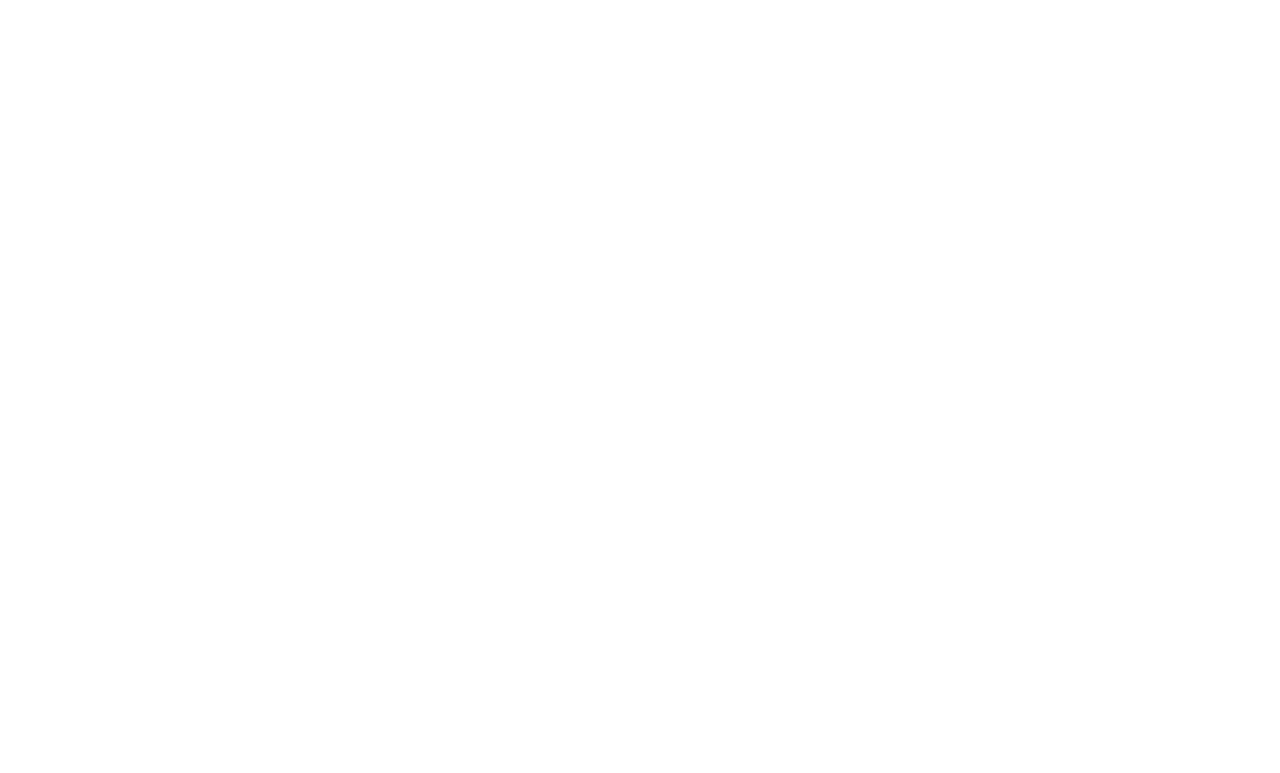
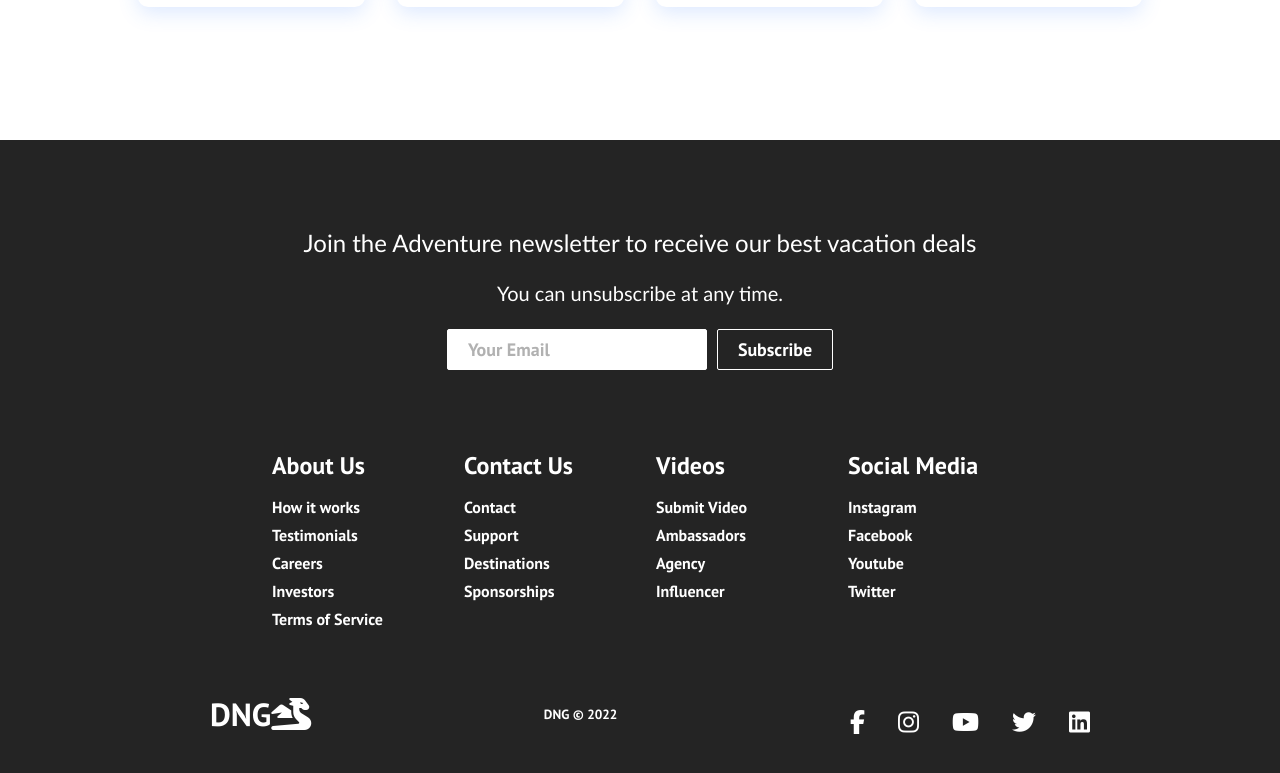
Before and after one commit to dani888/responsive-react, a React (Create React App) app: page / in a window 1280 px wide. Shown: the part 2121-2894 px from the top of the page. Before the commit the page ends 1925 px from the top, so only its background shows below. Built offline with nearby package versions, Linux system fonts and the light colour scheme.

Commit message:
wip footer component

```diff
--- a/src/components/Cards.js
+++ b/src/components/Cards.js
@@ -11,7 +11,7 @@ function Cards() {
         <div className="cards__wrapper">
           <ul className="cards__items">
             <CardItem
-              src={"/images/img-9.jpg"}
+              src="/images/img-9.jpg"
               text="Explore the hidden waterfall deep inside the Amazon Jungle"
               label="Adventure"
               path="/services"
@@ -43,6 +43,34 @@ function Cards() {
               path="/sign-up"
             />
           </ul>
+          <h1>More Luxury Travels</h1>
+          <br />
+          <ul className="cards__items">
+            <CardItem
+              src="/images/img-7.jpg"
+              text="Go Skiing on the Alps"
+              label="Luxury"
+              path="/services"
+            />
+            <CardItem
+              src="/images/img-6.jpg"
+              text="Visit Tokyo Shibuya"
+              label="Luxury"
+              path="/services"
+            />
+            <CardItem
+              src="/images/img-10.jpg"
+              text="Visit Seol Korea"
+              label="Luxury"
+              path="/services"
+            />
+            <CardItem
+              src="/images/img-11.jpg"
+              text="Visit Hot Springs in Japan"
+              label="Luxury"
+              path="/services"
+            />
+          </ul>
         </div>
       </div>
     </div>
--- /dev/null
+++ b/src/components/Footer.css
@@ -0,0 +1,163 @@
+.footer-container {
+  background-color: #242424;
+  padding: 4rem 0 2rem 0;
+  display: flex;
+  flex-direction: column;
+  justify-content: center;
+  align-items: center;
+}
+
+.footer-subscription {
+  display: flex;
+  flex-direction: column;
+  justify-content: center;
+  align-items: center;
+  text-align: center;
+
+  margin-bottom: 24px;
+  padding: 24px;
+  color: #fff;
+}
+
+.footer-subscription > p {
+  font-family: "Trebuchet MS", "Lucida Sans Unicode", "Lucida Grande",
+    "Lucida Sans", Arial, sans-serif;
+}
+
+.footer-subscription-heading {
+  margin-bottom: 24px;
+  font-size: 24px;
+}
+
+.footer-subscription-text {
+  margin-bottom: 24px;
+  font-size: 20px;
+}
+
+.footer-input {
+  padding: 8px 20px;
+  border-radius: 2px;
+  margin-right: 10px;
+  outline: none;
+  border: none;
+  font-size: 18px;
+  margin-bottom: 16px;
+  border: 1px solid #fff;
+}
+
+.footer-links {
+  width: 100%;
+  max-width: 1000px;
+  display: flex;
+  justify-content: center;
+}
+
+.footer-link-wrapper {
+  display: flex;
+}
+
+.footer-link-items {
+  display: flex;
+  flex-direction: column;
+  align-items: flex-start;
+  margin: 16px;
+  text-align: left;
+  width: 160px;
+  box-sizing: border-box;
+}
+
+.footer-link-items h2 {
+  margin-bottom: 16px;
+}
+
+.footer-link-items > h2 {
+  color: #fff;
+}
+
+.footer-link-items a {
+  color: #fff;
+  text-decoration: none;
+  margin-bottom: 0.5rem;
+}
+
+.footer-link-items a:hover {
+  color: #e9e9e9;
+  transition: 0.3s ease-out;
+}
+
+.footer-email-form h2 {
+  margin-bottom: 2rem;
+}
+
+.footer-input::placeholder {
+  color: #b1b1b1;
+}
+
+/* Social Icons */
+.social-icon-link {
+  color: #fff;
+  font-size: 24px;
+}
+
+.social-media {
+  max-width: 1000px;
+  width: 100%;
+}
+
+.social-media-wrap {
+  display: flex;
+  justify-content: space-between;
+  align-items: center;
+  width: 90%;
+  max-width: 1000px;
+  margin: 40px auto 0 auto;
+}
+
+.social-icons {
+  display: flex;
+  justify-content: space-between;
+  align-items: center;
+  width: 240px;
+}
+
+.social-logo {
+  color: #fff;
+  justify-self: start;
+  margin-left: 20px;
+  cursor: pointer;
+  text-decoration: none;
+  font-size: 2rem;
+  display: flex;
+  align-items: center;
+  margin-bottom: 16px;
+}
+
+.website-rights {
+  color: #fff;
+  margin-bottom: 16px;
+}
+
+@media screen and (max-width: 820px) {
+  .footer-links {
+    padding-top: 2rem;
+  }
+
+  .footer-input {
+    width: 100%;
+  }
+
+  .btn {
+    width: 100%;
+  }
+
+  .footer-link-wrapper {
+    flex-direction: column;
+  }
+
+  .social-media-wrap {
+    flex-direction: column;
+  }
+}
+
+@media screen and (max-width: 768px) {
+}
--- /dev/null
+++ b/src/components/Footer.js
@@ -0,0 +1,120 @@
+import React from "react";
+import "./Footer.css";
+import { Button } from "./Button";
+import { Link } from "react-router-dom";
+
+function Footer() {
+  return (
+    <div className="footer-container">
+      <section className="footer-subscription">
+        <p className="footer-subscription-heading">
+          Join the Adventure newsletter to receive our best vacation deals
+        </p>
+        <p className="footer-subscription-text">
+          You can unsubscribe at any time.
+        </p>
+        <div className="input-areas">
+          <form>
+            <input
+              className="footer-input"
+              name="email"
+              type="email"
+              placeholder="Your Email"
+            />
+            <Button buttonStyle="btn--outline">Subscribe</Button>
+          </form>
+        </div>
+      </section>
+      <div class="footer-links">
+        <div className="footer-link-wrapper">
+          <div class="footer-link-items">
+            <h2>About Us</h2>
+            <Link to="/sign-up">How it works</Link>
+            <Link to="/">Testimonials</Link>
+            <Link to="/">Careers</Link>
+            <Link to="/">Investors</Link>
+            <Link to="/">Terms of Service</Link>
+          </div>
+          <div class="footer-link-items">
+            <h2>Contact Us</h2>
+            <Link to="/">Contact</Link>
+            <Link to="/">Support</Link>
+            <Link to="/">Destinations</Link>
+            <Link to="/">Sponsorships</Link>
+          </div>
+        </div>
+        <div className="footer-link-wrapper">
+          <div class="footer-link-items">
+            <h2>Videos</h2>
+            <Link to="/">Submit Video</Link>
+            <Link to="/">Ambassadors</Link>
+            <Link to="/">Agency</Link>
+            <Link to="/">Influencer</Link>
+          </div>
+          <div class="footer-link-items">
+            <h2>Social Media</h2>
+            <Link to="/">Instagram</Link>
+            <Link to="/">Facebook</Link>
+            <Link to="/">Youtube</Link>
+            <Link to="/">Twitter</Link>
+          </div>
+        </div>
+      </div>
+      <section class="social-media">
+        <div class="social-media-wrap">
+          <div class="footer-logo">
+            <Link to="/" className="social-logo">
+              DNG
+              <i class="fa-solid fa-dragon" />
+            </Link>
+          </div>
+          <small class="website-rights">DNG © 2022</small>
+          <div class="social-icons">
+            <Link
+              class="social-icon-link facebook"
+              to="/"
+              target="_blank"
+              aria-label="Facebook"
+            >
+              <i class="fab fa-facebook-f" />
+            </Link>
+            <Link
+              class="social-icon-link instagram"
+              to="/"
+              target="_blank"
+              aria-label="Instagram"
+            >
+              <i class="fab fa-instagram" />
+            </Link>
+            <Link
+              class="social-icon-link youtube"
+              to="/"
+              target="_blank"
+              aria-label="Youtube"
+            >
+              <i class="fab fa-youtube" />
+            </Link>
+            <Link
+              class="social-icon-link twitter"
+              to="/"
+              target="_blank"
+              aria-label="Twitter"
+            >
+              <i class="fab fa-twitter" />
+            </Link>
+            <Link
+              class="social-icon-link twitter"
+              to="/"
+              target="_blank"
+              aria-label="LinkedIn"
+            >
+              <i class="fab fa-linkedin" />
+            </Link>
+          </div>
+        </div>
+      </section>
+    </div>
+  );
+}
+
+export default Footer;
--- a/src/components/pages/Home.js
+++ b/src/components/pages/Home.js
@@ -2,6 +2,7 @@ import React from "react";
 import "../../App.css";
 import Cards from "../Cards";
 import HeroSection from "../HeroSection.js";
+import Footer from "../Footer";
 import "../HeroSection.css";
 
 function Home() {
@@ -9,6 +10,7 @@ function Home() {
     <>
       <HeroSection />
       <Cards />
+      <Footer />
     </>
   );
 }
```
Also changed, not shown: public/images/img-11.jpg (added), 1 other file (tests, documents, lock files or other folders).
